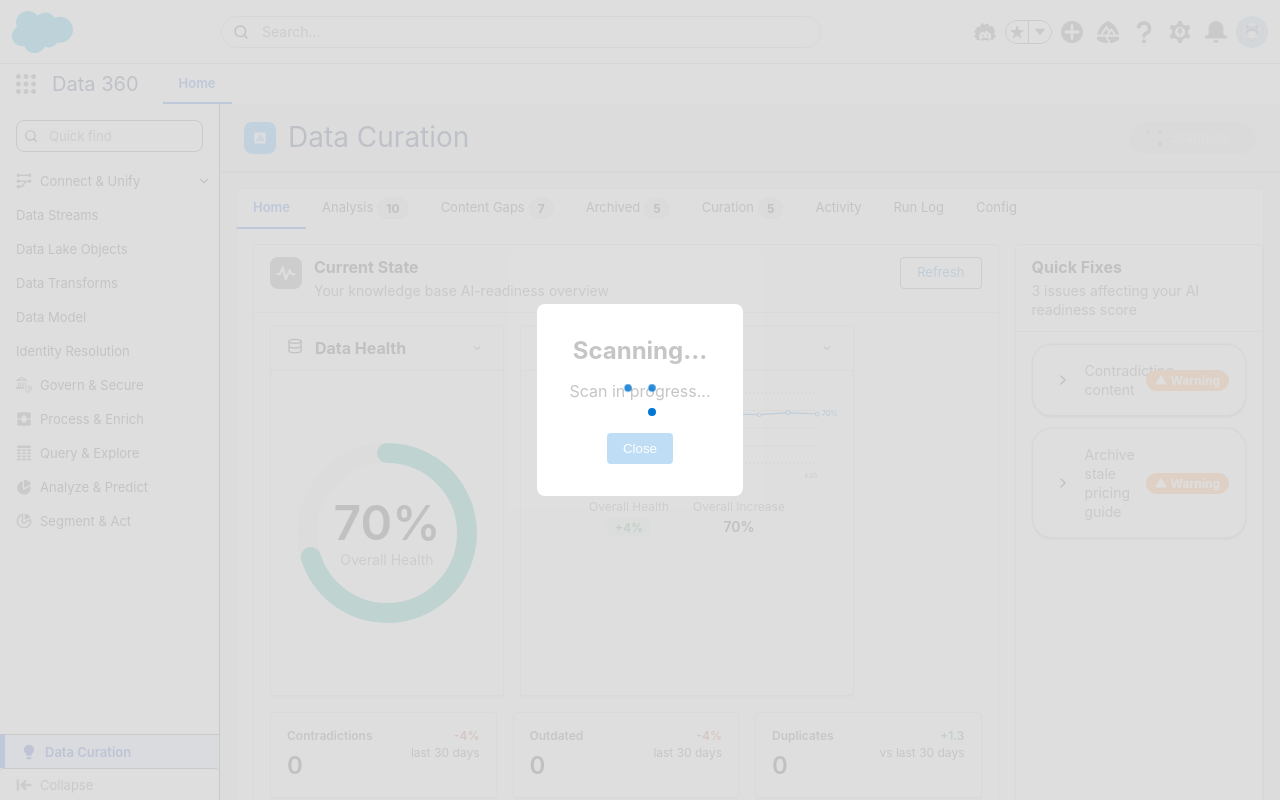
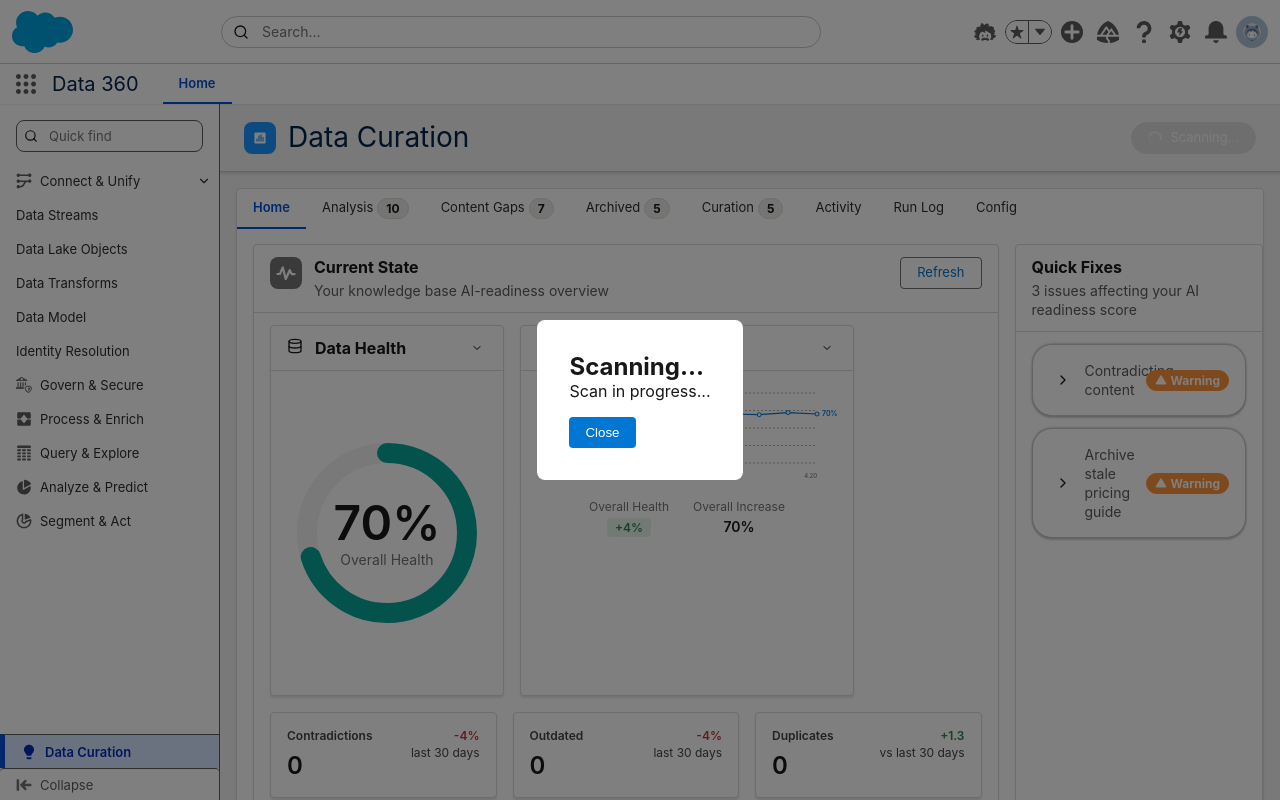
Before and after one commit to NoamVin602/TEST_Agent-ready-data, a Next.js app: page / in a window 1280 px wide. Both pictures are taken after a click on the button "Run Scan". Built offline with nearby package versions, Linux system fonts and the light colour scheme.

Commit message:
Revert SLDS Spinner implementation: Restore LoaderIcon and Loader2 loading indicators, remove Spinner component and CSS

```diff
--- a/app/components/data-curation/BatchActionBar.tsx
+++ b/app/components/data-curation/BatchActionBar.tsx
@@ -2,8 +2,7 @@
 
 import React from 'react';
 import { motion, AnimatePresence } from 'framer-motion';
-import { CheckCircle2, X } from 'lucide-react';
-import { Spinner } from '../shared/Spinner';
+import { CheckCircle2, X, Loader2 } from 'lucide-react';
 
 interface BatchActionBarProps {
   selectedCount: number;
@@ -88,9 +87,7 @@
           }}
         >
           {isProcessing ? (
-            <span style={{ display: 'inline-flex', alignItems: 'center', marginRight: '4px' }}>
-              <Spinner size="x-small" variant="base" inline aria-label="Processing" />
-            </span>
+            <Loader2 size={14} style={{ animation: 'spin 1s linear infinite' }} />
           ) : (
             <X size={14} />
           )}
@@ -129,9 +126,7 @@
           }}
         >
           {isProcessing ? (
-            <span style={{ display: 'inline-flex', alignItems: 'center', marginRight: '4px' }}>
-              <Spinner size="x-small" variant="inverse" inline aria-label="Processing" />
-            </span>
+            <Loader2 size={14} style={{ animation: 'spin 1s linear infinite' }} />
           ) : (
             <CheckCircle2 size={14} />
           )}
--- a/app/components/shared/PageHeader.tsx
+++ b/app/components/shared/PageHeader.tsx
@@ -1,7 +1,6 @@
 "use client";
 
-import { MetricsIcon, PlayIcon } from "../../lib/slds-icons";
-import { Spinner } from "./Spinner";
+import { MetricsIcon, PlayIcon, LoaderIcon } from "../../lib/slds-icons";
 
 interface PageHeaderProps {
   onRunScan: () => void;
@@ -67,9 +66,12 @@
             >
               {isScanning ? (
                 <>
-                  <span className="slds-button__icon slds-button__icon_left" style={{ display: 'inline-flex', alignItems: 'center' }}>
-                    <Spinner size="x-small" variant="brand" inline aria-label="Scanning" />
-                  </span>
+                  <LoaderIcon
+                    size={14}
+                    color="var(--slds-g-color-accent-2, #0250d9)"
+                    className="slds-button__icon slds-button__icon_left"
+                    style={{ animation: 'spin 1s linear infinite' }}
+                  />
                   <span>Scanning...</span>
                 </>
               ) : (
--- a/app/components/shared/Spinner.tsx
+++ /dev/null
@@ -1,48 +0,0 @@
-"use client";
-
-import React from 'react';
-
-interface SpinnerProps {
-  size?: 'x-small' | 'small' | 'medium' | 'large';
-  variant?: 'base' | 'brand' | 'inverse';
-  inline?: boolean;
-  className?: string;
-  'aria-label'?: string;
-}
-
-export function Spinner({
-  size = 'medium',
-  variant = 'base',
-  inline = false,
-  className = '',
-  'aria-label': ariaLabel = 'Loading',
-}: SpinnerProps) {
-  const spinnerClasses = [
-    'slds-spinner',
-    `slds-spinner_${size}`,
-    variant !== 'base' ? `slds-spinner_${variant}` : '',
-    inline ? 'slds-spinner_inline' : '',
-    className,
-  ]
-    .filter(Boolean)
-    .join(' ');
-
-  const containerClasses = inline
-    ? ''
-    : 'slds-spinner_container';
-
-  const spinner = (
-    <div className={spinnerClasses} role="status" aria-label={ariaLabel}>
-      <span className="slds-assistive-text">{ariaLabel}</span>
-      <div className="slds-spinner__dot-a"></div>
-      <div className="slds-spinner__dot-b"></div>
-      <div className="slds-spinner__dot-c"></div>
-    </div>
-  );
-
-  if (inline) {
-    return spinner;
-  }
-
-  return <div className={containerClasses}>{spinner}</div>;
-}
--- a/app/globals.css
+++ b/app/globals.css
@@ -897,208 +897,3 @@
   height: auto;
   padding: 0.25rem;
 }
-
-/* ==========================================
-   SLDS Spinner Component
-   Reference: https://sds-site-docs-1fea39e7763a.herokuapp.com/index.html?path=/docs/components-spinner--documentation
-========================================== */
-
-.slds-spinner_container {
-  position: absolute;
-  top: 0;
-  right: 0;
-  bottom: 0;
-  left: 0;
-  z-index: 7000;
-  background-color: rgba(255, 255, 255, 0.75);
-  visibility: visible;
-  opacity: 1;
-  transition: opacity 0.2s ease, visibility 0s;
-  transition-delay: 0s, 0.3s;
-}
-
-.slds-spinner {
-  position: absolute;
-  top: 50%;
-  left: 50%;
-  transform: translate(-50%, -50%) rotate(90deg);
-}
-
-.slds-spinner_inline {
-  position: static;
-  transform: rotate(90deg);
-}
-
-.slds-spinner__dot-a,
-.slds-spinner__dot-b,
-.slds-spinner__dot-c {
-  position: absolute;
-  border-radius: 50%;
-  background-color: var(--slds-g-color-brand-base-50, #0176D3);
-  animation: slds-spinner-dot 0.6s infinite ease-in-out;
-}
-
-.slds-spinner__dot-a {
-  top: 0;
-  left: 0;
-  animation-delay: 0s;
-}
-
-.slds-spinner__dot-b {
-  top: 0;
-  right: 0;
-  animation-delay: 0.1s;
-}
-
-.slds-spinner__dot-c {
-  bottom: 0;
-  left: 0;
-  animation-delay: 0.2s;
-}
-
-/* Spinner Sizes */
-.slds-spinner_x-small {
-  width: 1rem;
-  height: 1rem;
-}
-
-.slds-spinner_x-small .slds-spinner__dot-a,
-.slds-spinner_x-small .slds-spinner__dot-b,
-.slds-spinner_x-small .slds-spinner__dot-c {
-  width: 0.25rem;
-  height: 0.25rem;
-}
-
-.slds-spinner_x-small .slds-spinner__dot-a {
-  top: 0;
-  left: 0;
-}
-
-.slds-spinner_x-small .slds-spinner__dot-b {
-  top: 0;
-  right: 0;
-}
-
-.slds-spinner_x-small .slds-spinner__dot-c {
-  bottom: 0;
-  left: 0;
-}
-
-.slds-spinner_small {
-  width: 1.25rem;
-  height: 1.25rem;
-}
-
-.slds-spinner_small .slds-spinner__dot-a,
-.slds-spinner_small .slds-spinner__dot-b,
-.slds-spinner_small .slds-spinner__dot-c {
-  width: 0.375rem;
-  height: 0.375rem;
-}
-
-.slds-spinner_small .slds-spinner__dot-a {
-  top: 0;
-  left: 0;
-}
-
-.slds-spinner_small .slds-spinner__dot-b {
-  top: 0;
-  right: 0;
-}
-
-.slds-spinner_small .slds-spinner__dot-c {
-  bottom: 0;
-  left: 0;
-}
-
-.slds-spinner_medium {
-  width: 2rem;
-  height: 2rem;
-}
-
-.slds-spinner_medium .slds-spinner__dot-a,
-.slds-spinner_medium .slds-spinner__dot-b,
-.slds-spinner_medium .slds-spinner__dot-c {
-  width: 0.5rem;
-  height: 0.5rem;
-}
-
-.slds-spinner_medium .slds-spinner__dot-a {
-  top: 0;
-  left: 0;
-}
-
-.slds-spinner_medium .slds-spinner__dot-b {
-  top: 0;
-  right: 0;
-}
-
-.slds-spinner_medium .slds-spinner__dot-c {
-  bottom: 0;
-  left: 0;
-}
-
-.slds-spinner_large {
-  width: 2.75rem;
-  height: 2.75rem;
-}
-
-.slds-spinner_large .slds-spinner__dot-a,
-.slds-spinner_large .slds-spinner__dot-b,
-.slds-spinner_large .slds-spinner__dot-c {
-  width: 0.75rem;
-  height: 0.75rem;
-}
-
-.slds-spinner_large .slds-spinner__dot-a {
-  top: 0;
-  left: 0;
-}
-
-.slds-spinner_large .slds-spinner__dot-b {
-  top: 0;
-  right: 0;
-}
-
-.slds-spinner_large .slds-spinner__dot-c {
-  bottom: 0;
-  left: 0;
-}
-
-/* Spinner Variants */
-.slds-spinner_brand .slds-spinner__dot-a,
-.slds-spinner_brand .slds-spinner__dot-b,
-.slds-spinner_brand .slds-spinner__dot-c {
-  background-color: var(--slds-g-color-brand-base-50, #0176D3);
-}
-
-.slds-spinner_inverse .slds-spinner__dot-a,
-.slds-spinner_inverse .slds-spinner__dot-b,
-.slds-spinner_inverse .slds-spinner__dot-c {
-  background-color: var(--slds-g-color-icon-white, #FFFFFF);
-}
-
-/* Spinner Animation */
-@keyframes slds-spinner-dot {
-  0%, 100% {
-    opacity: 0.3;
-    transform: scale(0.75);
-  }
-  50% {
-    opacity: 1;
-    transform: scale(1);
-  }
-}
-
-.slds-assistive-text {
-  position: absolute !important;
-  margin: -1px !important;
-  border: 0 !important;
-  padding: 0 !important;
-  width: 1px !important;
-  height: 1px !important;
-  overflow: hidden !important;
-  clip: rect(0 0 0 0) !important;
-  text-transform: none !important;
-  white-space: nowrap !important;
-}
--- a/app/page.tsx
+++ b/app/page.tsx
@@ -12,7 +12,6 @@
 import { RunLogView } from "./components/views/RunLogView";
 import { ConfigView } from "./components/views/ConfigView";
 import { DataCurationView } from "./components/data-curation/DataCurationView";
-import { Spinner } from "./components/shared/Spinner";
 import "./globals.css";
 
 // Placeholder for ScanProgressModal
@@ -32,13 +31,8 @@
         backgroundColor: 'white',
         padding: '32px',
         borderRadius: '8px',
-        maxWidth: '500px',
-        display: 'flex',
-        flexDirection: 'column',
-        alignItems: 'center',
-        gap: '16px'
+        maxWidth: '500px'
       }}>
-        {isScanning && <Spinner size="medium" variant="brand" aria-label="Scanning in progress" />}
         <h2>Scanning...</h2>
         <p>{isScanning ? 'Scan in progress...' : 'Scan complete!'}</p>
         <button onClick={onClose} style={{
```
